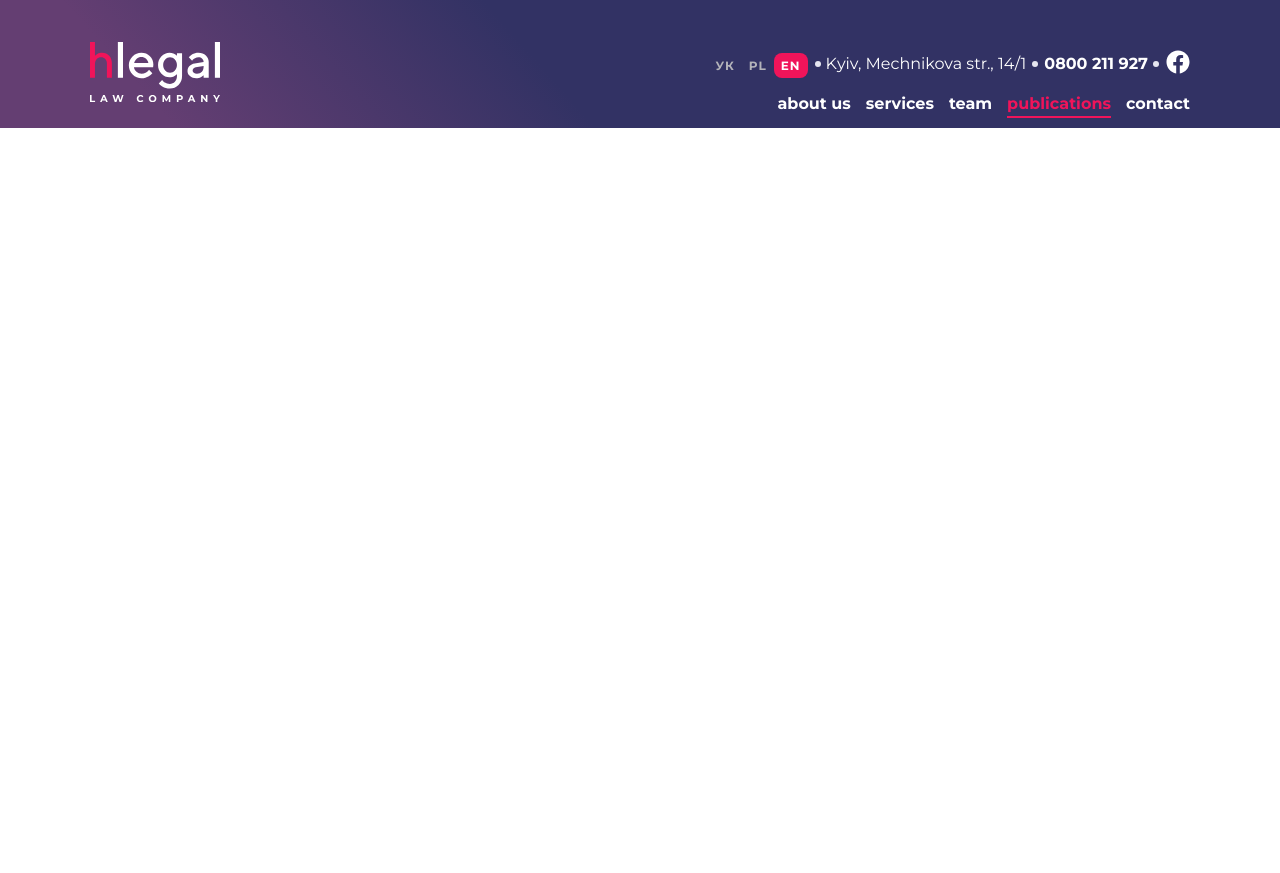
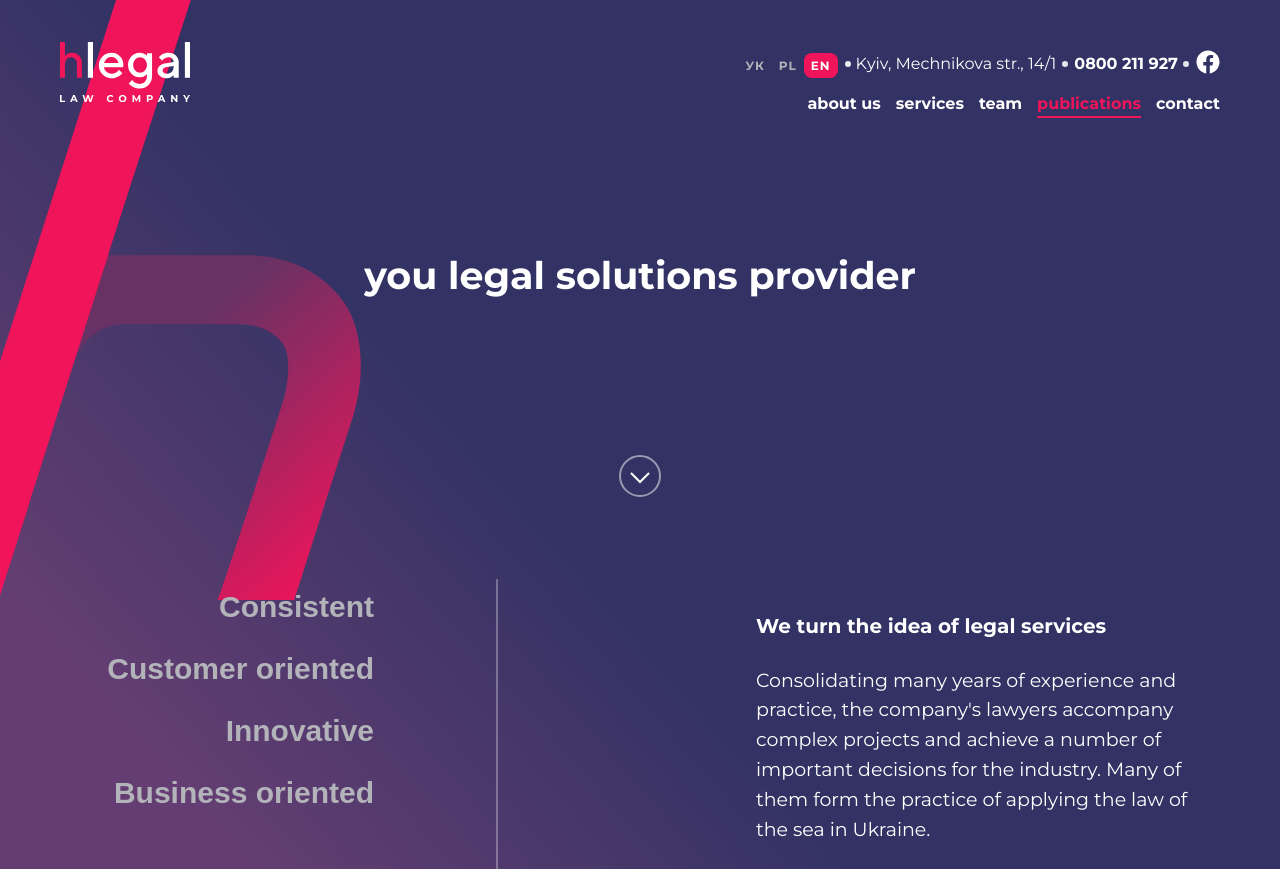
Before and after one commit to serhii935/homework_popello, a website: page final_project/app/index.html in a window 1280 px wide. Before the commit the page ends 800 px from the top, so only its background shows below. Drawn offline with Linux system fonts and the light colour scheme.

Commit message:
homepage_solutions_section

```diff
--- a/final_project/app/index.html
+++ b/final_project/app/index.html
@@ -9,6 +9,8 @@
 </head>
 
 <body class="body">
+    <div class="background-gradient">
+        <div class="background-image">
             <div class="wrapper">
                 <header class="header">
                     <div class="header__top">
@@ -42,6 +44,40 @@
                         </ul>
                     </nav>
                 </header>
+                <main>
+                    <section class="solutions">
+                        <h1 class="solutions__h">you legal solutions provider</h1>
+                        <button class="solutions__btn" type="button">
+                            <img src="./img/scroll.svg">
+                        </button>
+                        <div class="solutions__box">
+                            <div class="solutions__box__list">
+                                <ul class="solutions__list">
+                                    <li class="solutions__list__inset"><button type="button"
+                                            class="solutions__list__btn active">Consistent</button></li>
+                                    <li class="solutions__list__inset"><button type="button"
+                                            class="solutions__list__btn">Customer oriented</button></li>
+                                    <li class="solutions__list__inset"><button type="button"
+                                            class="solutions__list__btn">Innovative</button></li>
+                                    <li class="solutions__list__inset"><button type="button"
+                                            class="solutions__list__btn">Business oriented</button></li>
+                                </ul>
+                            </div>
+                            <div class="solutions__box__text">
+                                <article class="solutions__info">
+                                    <h2 class="solutions__info__h2">We turn the idea of legal services</h3>
+                                    <p class="solutions__info__p">Consolidating many years of experience and practice, the company's lawyers
+                                        accompany
+                                        complex projects and achieve a number of important decisions for the industry.
+                                        Many
+                                        of them form the practice of applying the law of the sea in Ukraine.</p>
+                                </article>
+                            </div>
+                        </div>
+                    </section>
+                </main>
+            </div>
+        </div>
     </div>
 
 
--- a/final_project/app/sass/_icon.scss
+++ b/final_project/app/sass/_icon.scss
@@ -1,5 +1,5 @@
-.icon{
-    &__facebook{
+.icon {
+    &__facebook {
         width: 24px;
         height: 24px;
         fill: #ffffff;
--- a/final_project/app/sass/_menu.scss
+++ b/final_project/app/sass/_menu.scss
@@ -2,9 +2,9 @@
     &__list {
         display: none;
         position: absolute;
-        right: -10px;
-        top: 79px;
-        left: -10px;
+        right: -15px;
+        top: 88px;
+        left: -15px;
         background-color: #ffffff;
         list-style: none;
         padding: 12px;
--- /dev/null
+++ b/final_project/app/sass/_solutions.scss
@@ -0,0 +1,125 @@
+.solutions {
+    display: flex;
+    flex-direction: column;
+    align-items: center;
+
+    &__h {
+        font-weight: 700;
+        font-size: 38px;
+        line-height: 100%;
+        text-align: center;
+        padding: 129px 0 159px;
+    }
+
+    &__btn {
+        cursor: pointer;
+        border: none;
+        background: transparent;
+    }
+
+    &__box {
+        display: flex;
+        flex-direction: column;
+        align-items: center;
+        position: relative;
+
+        &__list {
+            padding-bottom: 30px;
+        }
+
+        &__text {
+            padding-top: 30px;
+
+            &::before {
+                content: '';
+                width: 100%;
+                height: 2px;
+                background-color: rgba(255, 255, 255, 0.30);
+                position: absolute;
+                top: 60px;
+            }
+        }
+    }
+
+    &__list {
+        display: flex;
+        align-items: flex-start;
+        padding-left: 30px;
+        list-style: none;
+        padding: 0;
+        overflow: auto;
+        width: 320px;
+
+        &__inset {
+            white-space: nowrap;
+
+            & button.active {
+                color: linear-gradient(90deg, #EF8080 0.84%, #F0145A 99.96%);
+            }
+        }
+
+        &__btn {
+            cursor: pointer;
+            background-color: transparent;
+            border: none;
+            font-size: 30px;
+            font-weight: 700;
+            line-height: 1em;
+            color: #b3b3ba;
+        }
+
+    }
+
+    &__info {
+        &__h2 {
+            color: #ffffff;
+            font-family: Montserrat;
+            font-size: 20px;
+            font-weight: 700;
+            line-height: 1em;
+        }
+
+        &__p {
+            padding-top: 30px;
+            color: #ffffff;
+            font-size: 19px;
+            line-height: 1.57em;
+        }
+    }
+}
+
+@media (min-width:992px) {
+    .solutions {
+        &__box {
+            padding-top: 90px;
+            flex-direction: row;
+            justify-content: center;
+
+            &__list {
+                width: 60%;
+            }
+
+            &__text {
+                width: 40%;
+                padding: 0;
+
+                &::before {
+                    content: '';
+                    width: 2px;
+                    height: 80%;
+                    top: 78px;
+                    left: 436px;
+                }
+            }
+        }
+
+        &__list {
+            display: block;
+
+            &__inset {
+                padding-bottom: 30px;
+                text-align: end;
+            }
+        }
+    }
+}
--- a/final_project/app/sass/_start.scss
+++ b/final_project/app/sass/_start.scss
@@ -4,10 +4,20 @@
 }
 
 .wrapper {
-    max-width: 1220px;
-    min-width: 320px;
+    max-width: 1220px+30px;
+    min-width: 320px-30px;
     margin: 0 auto;
     padding: 0 15px;
+}
+
+::before,
+::after{
+    box-sizing: border-box;
+}
+
+.img-responsive{
+    max-width: 100%;
+    height: auto;
 }
 
 .body {
@@ -15,13 +25,20 @@
     font-weight: 400;
     font-style: normal;
     color: #ffffff;
-    background-image: linear-gradient(228.57deg, #323264 11.93%, #323264 57.17%, #643E72 87.46%);
-    background-repeat: no-repeat;
+}
+
+.background-gradient {
+    background: linear-gradient(228.57deg, #323264 11.93%, #323264 57.17%, #643E72 87.46%) no-repeat;
+}
+
+.background-image {
+    background: url(../img/symbol.svg) no-repeat -76px 0;
 }
 
 @media (min-width: 768px) {
     .wrapper {
+        max-width: 1220px+60px;
+        min-width: 320px-60px;
         padding: 0 60px;
     }
-
 }
--- a/final_project/app/sass/style.scss
+++ b/final_project/app/sass/style.scss
@@ -4,3 +4,4 @@
 @use 'lang';
 @use 'menu';
 @use 'icon';
+@use 'solutions';
```
Also changed, not shown: final_project/app/css/style.css, final_project/app/img/scroll.svg (added), final_project/app/img/symbol.svg (added), 3 other files. Lines whose indentation alone changed are shown as unchanged.
